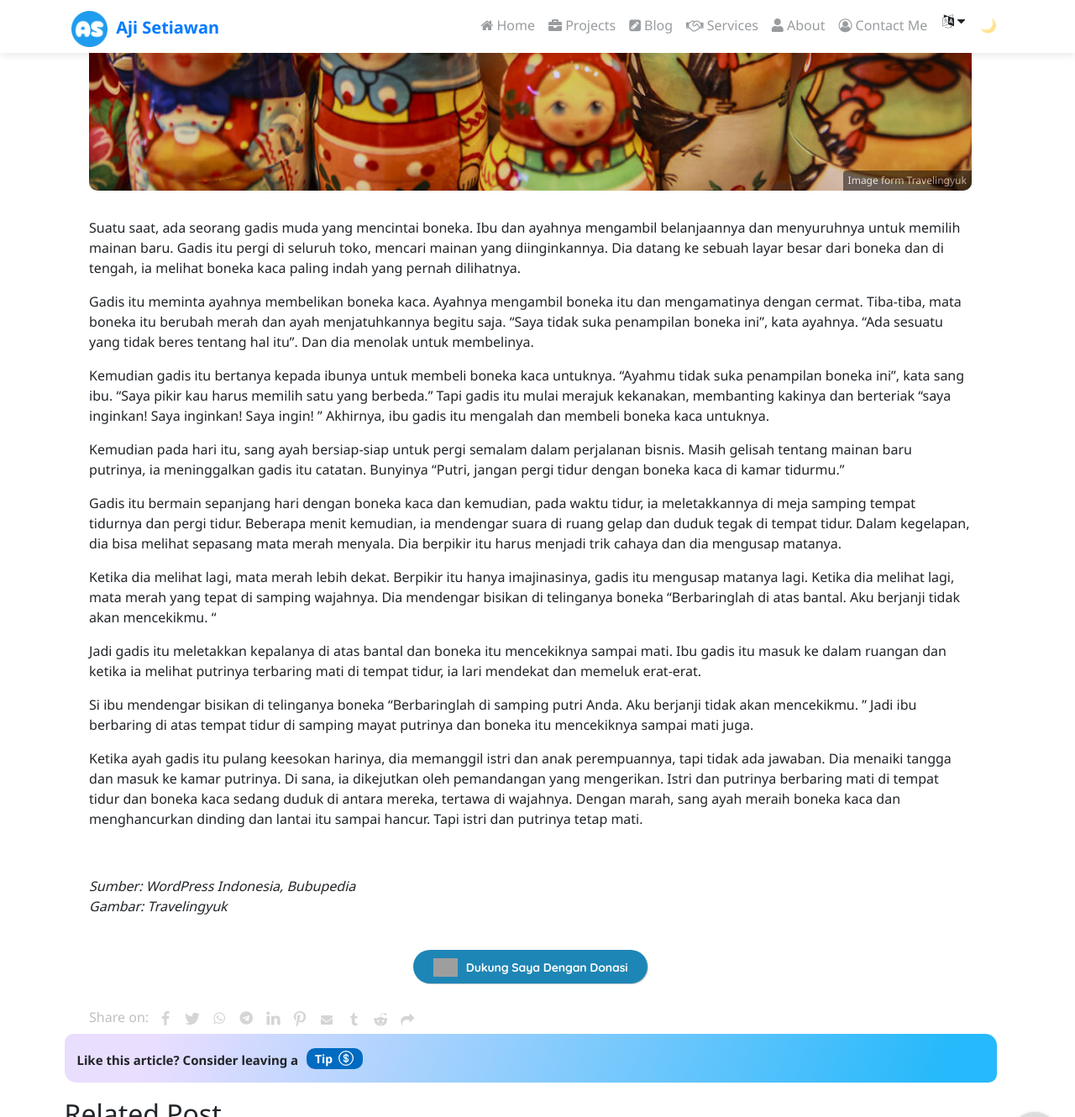
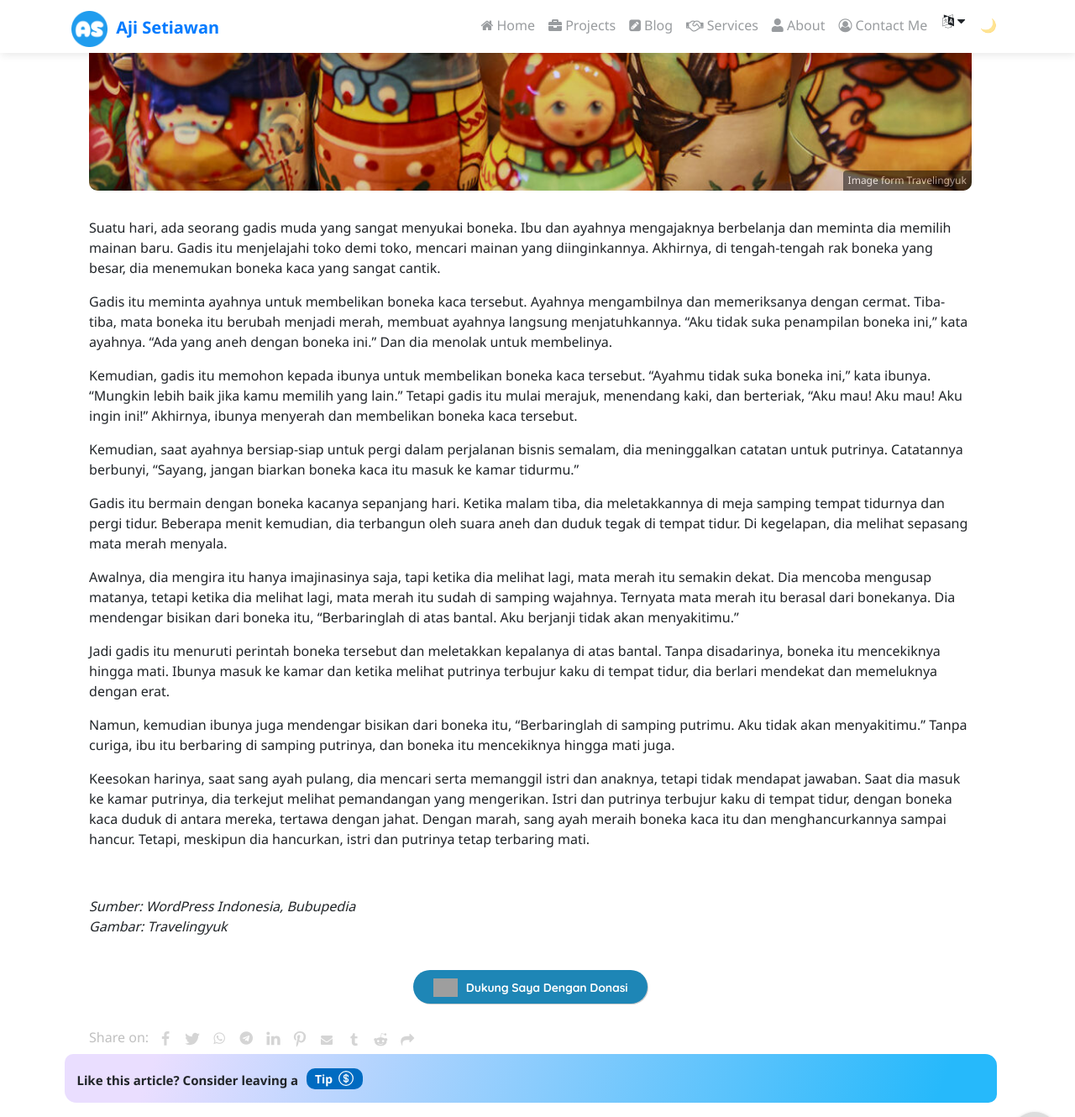
Before and after one commit to ajisetiawan716/ajisetiawan716.github.io, a Jekyll site: the page built from _posts/2024-05-25-urban-legend-boneka-rusia.md, in a window 1280 px wide and 1400 px high, scrolled down 812 px, cut to the strip 0-1330 px from the top of the window. Shown: the whole strip at 84% size. Built offline with Jekyll 4.4.1, drawn with Linux system fonts in a browser that asks for light colours; nearby versions of some CDN libraries; comment, search, counter and statistics services are not loaded; a style sheet for code colours, icons or effects is not loaded; grey boxes are pictures that could not be loaded.

Commit message:
Add files via upload

```diff
--- a/_posts/2024-05-25-urban-legend-boneka-rusia.md
+++ b/_posts/2024-05-25-urban-legend-boneka-rusia.md
@@ -15,24 +15,23 @@ title: 'Urban Legend: Matryoshka - Si Boneka Rusia'
 
 
 
-Suatu saat, ada seorang gadis muda yang mencintai boneka. Ibu dan ayahnya mengambil belanjaannya dan menyuruhnya untuk memilih mainan baru. Gadis itu pergi di seluruh toko, mencari mainan yang diinginkannya. Dia datang ke sebuah layar besar dari boneka dan di tengah, ia melihat boneka kaca paling indah yang pernah dilihatnya.
+Suatu hari, ada seorang gadis muda yang sangat menyukai boneka. Ibu dan ayahnya mengajaknya berbelanja dan meminta dia memilih mainan baru. Gadis itu menjelajahi toko demi toko, mencari mainan yang diinginkannya. Akhirnya, di tengah-tengah rak boneka yang besar, dia menemukan boneka kaca yang sangat cantik.
 
-Gadis itu meminta ayahnya membelikan boneka kaca. Ayahnya mengambil boneka itu dan mengamatinya dengan cermat. Tiba-tiba, mata boneka itu berubah merah dan ayah menjatuhkannya begitu saja. “Saya tidak suka penampilan boneka ini”, kata ayahnya. “Ada sesuatu yang tidak beres tentang hal itu”. Dan dia menolak untuk membelinya.
+Gadis itu meminta ayahnya untuk membelikan boneka kaca tersebut. Ayahnya mengambilnya dan memeriksanya dengan cermat. Tiba-tiba, mata boneka itu berubah menjadi merah, membuat ayahnya langsung menjatuhkannya. "Aku tidak suka penampilan boneka ini," kata ayahnya. "Ada yang aneh dengan boneka ini." Dan dia menolak untuk membelinya.
 
-Kemudian gadis itu bertanya kepada ibunya untuk membeli boneka kaca untuknya. “Ayahmu tidak suka penampilan boneka ini”, kata sang ibu. “Saya pikir kau harus memilih satu yang berbeda.” Tapi gadis itu mulai merajuk kekanakan, membanting kakinya dan berteriak “saya inginkan! Saya inginkan! Saya ingin! ” Akhirnya, ibu gadis itu mengalah dan membeli boneka kaca untuknya.
+Kemudian, gadis itu memohon kepada ibunya untuk membelikan boneka kaca tersebut. "Ayahmu tidak suka boneka ini," kata ibunya. "Mungkin lebih baik jika kamu memilih yang lain." Tetapi gadis itu mulai merajuk, menendang kaki, dan berteriak, "Aku mau! Aku mau! Aku ingin ini!" Akhirnya, ibunya menyerah dan membelikan boneka kaca tersebut.
 
-Kemudian pada hari itu, sang ayah bersiap-siap untuk pergi semalam dalam perjalanan bisnis. Masih gelisah tentang mainan baru putrinya, ia meninggalkan gadis itu catatan. Bunyinya “Putri, jangan pergi tidur dengan boneka kaca di kamar tidurmu.”
+Kemudian, saat ayahnya bersiap-siap untuk pergi dalam perjalanan bisnis semalam, dia meninggalkan catatan untuk putrinya. Catatannya berbunyi, "Sayang, jangan biarkan boneka kaca itu masuk ke kamar tidurmu."
 
-Gadis itu bermain sepanjang hari dengan boneka kaca dan kemudian, pada waktu tidur, ia meletakkannya di meja samping tempat tidurnya dan pergi tidur. Beberapa menit kemudian, ia mendengar suara di ruang gelap dan duduk tegak di tempat tidur. Dalam kegelapan, dia bisa melihat sepasang mata merah menyala. Dia berpikir itu harus menjadi trik cahaya dan dia mengusap matanya.
+Gadis itu bermain dengan boneka kacanya sepanjang hari. Ketika malam tiba, dia meletakkannya di meja samping tempat tidurnya dan pergi tidur. Beberapa menit kemudian, dia terbangun oleh suara aneh dan duduk tegak di tempat tidur. Di kegelapan, dia melihat sepasang mata merah menyala.
 
-Ketika dia melihat lagi, mata merah lebih dekat. Berpikir itu hanya imajinasinya, gadis itu mengusap matanya lagi. Ketika dia melihat lagi, mata merah yang tepat di samping wajahnya. Dia mendengar bisikan di telinganya boneka “Berbaringlah di atas bantal. Aku berjanji tidak akan mencekikmu. “
+Awalnya, dia mengira itu hanya imajinasinya saja, tapi ketika dia melihat lagi, mata merah itu semakin dekat. Dia mencoba mengusap matanya, tetapi ketika dia melihat lagi, mata merah itu sudah di samping wajahnya. Ternyata mata merah itu berasal dari bonekanya. Dia mendengar bisikan dari boneka itu, "Berbaringlah di atas bantal. Aku berjanji tidak akan menyakitimu."
 
-Jadi gadis itu meletakkan kepalanya di atas bantal dan boneka itu mencekiknya sampai mati. Ibu gadis itu masuk ke dalam ruangan dan ketika ia melihat putrinya terbaring mati di tempat tidur, ia lari mendekat dan memeluk erat-erat.
+Jadi gadis itu menuruti perintah boneka tersebut dan meletakkan kepalanya di atas bantal. Tanpa disadarinya, boneka itu mencekiknya hingga mati. Ibunya masuk ke kamar dan ketika melihat putrinya terbujur kaku di tempat tidur, dia berlari mendekat dan memeluknya dengan erat.
 
-Si ibu mendengar bisikan di telinganya boneka “Berbaringlah di samping putri Anda. Aku berjanji tidak akan mencekikmu. ” Jadi ibu berbaring di atas tempat tidur di samping mayat putrinya dan boneka itu mencekiknya sampai mati juga.
+Namun, kemudian ibunya juga mendengar bisikan dari boneka itu, "Berbaringlah di samping putrimu. Aku tidak akan menyakitimu." Tanpa curiga, ibu itu berbaring di samping putrinya, dan boneka itu mencekiknya hingga mati juga.
 
-Ketika ayah gadis itu pulang keesokan harinya, dia memanggil istri dan anak perempuannya, tapi tidak ada jawaban. Dia menaiki tangga dan masuk ke kamar putrinya. Di sana, ia dikejutkan oleh pemandangan yang mengerikan. Istri dan putrinya berbaring mati di tempat tidur dan boneka kaca sedang duduk di antara mereka, tertawa di wajahnya. Dengan marah, sang ayah meraih boneka kaca dan menghancurkan dinding dan lantai itu sampai hancur. Tapi istri dan putrinya tetap mati.
-
+Keesokan harinya, saat sang ayah pulang, dia mencari serta memanggil istri dan anaknya, tetapi tidak mendapat jawaban. Saat dia masuk ke kamar putrinya, dia terkejut melihat pemandangan yang mengerikan. Istri dan putrinya terbujur kaku di tempat tidur, dengan boneka kaca duduk di antara mereka, tertawa dengan jahat. Dengan marah, sang ayah meraih boneka kaca itu dan menghancurkannya sampai hancur. Tetapi, meskipun dia hancurkan, istri dan putrinya tetap terbaring mati.
 
 <br>
 
```
